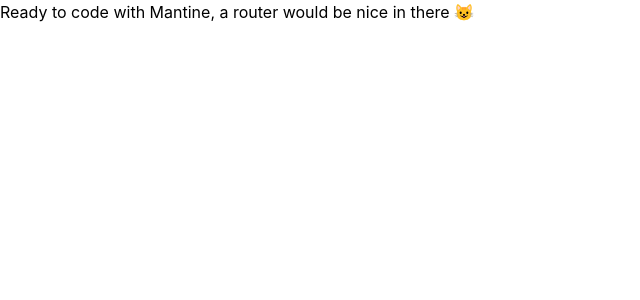
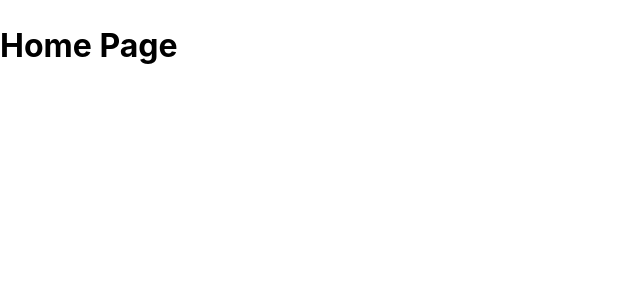
Before and after one commit to dieegoolimaa/emp.directory, a React (Vite) app: page / in a window 1280 px wide. Shown: the top 300 px of the page, without its empty margins (0-640 px from the left). Built offline with nearby package versions, Linux system fonts and the light colour scheme.

Commit message:
route and pages

```diff
--- a/package.json
+++ b/package.json
@@ -13,7 +13,8 @@
     "@mantine/core": "^7.7.1",
     "@mantine/hooks": "^7.7.1",
     "react": "^18.2.0",
-    "react-dom": "^18.2.0"
+    "react-dom": "^18.2.0",
+    "react-router-dom": "^6.22.3"
   },
   "devDependencies": {
     "@types/react": "^18.2.66",
--- a/src/App.jsx
+++ b/src/App.jsx
@@ -1,5 +1,17 @@
+import { Routes, Route } from "react-router-dom";
+import HomePage from "./pages/HomePage";
+import About from "./component/About";
+
 function App() {
-  return <>Ready to code with Mantine, a router would be nice in there 😺</>
+  return (
+    <>
+      <Routes>
+        <Route path="/" element={<HomePage />} />
+        <Route path="/About" element={<About />} />
+        <Route path="*" element={"404 Page not found"} />
+      </Routes>
+    </>
+  );
 }
 
-export default App
+export default App;
--- /dev/null
+++ b/src/component/About.jsx
@@ -0,0 +1,9 @@
+const About = () => {
+  return (
+    <>
+      <h1>About</h1>
+    </>
+  );
+};
+
+export default About;
--- a/src/main.jsx
+++ b/src/main.jsx
@@ -1,18 +1,21 @@
-import React from 'react'
-import ReactDOM from 'react-dom/client'
-import { MantineProvider } from '@mantine/core'
-import App from './App.jsx'
+import React from "react";
+import ReactDOM from "react-dom/client";
+import { MantineProvider } from "@mantine/core";
+import App from "./App.jsx";
+import { BrowserRouter } from "react-router-dom";
 
 // Import styles of packages that you've installed.
 // All packages except `@mantine/hooks` require styles imports
-import '@mantine/core/styles.css'
-import './styles/global.css'
-import theme from './styles/theme.js'
+import "@mantine/core/styles.css";
+import "./styles/global.css";
+import theme from "./styles/theme.js";
 
-ReactDOM.createRoot(document.getElementById('root')).render(
+ReactDOM.createRoot(document.getElementById("root")).render(
   <React.StrictMode>
-    <MantineProvider theme={theme}>
-      <App />
-    </MantineProvider>
+    <BrowserRouter>
+      <MantineProvider theme={theme}>
+        <App />
+      </MantineProvider>
+    </BrowserRouter>
   </React.StrictMode>
-)
+);
--- /dev/null
+++ b/src/pages/HomePage.jsx
@@ -0,0 +1,9 @@
+function HomePage() {
+  return (
+    <div>
+      <h1>Home Page</h1>
+    </div>
+  );
+}
+
+export default HomePage;
```
Also changed, not shown: src/component/Navbar.jsx (added, +15 -0 lines), src/pages/Employees Page.jsx (added), 1 other file (tests, documents, lock files or other folders).
